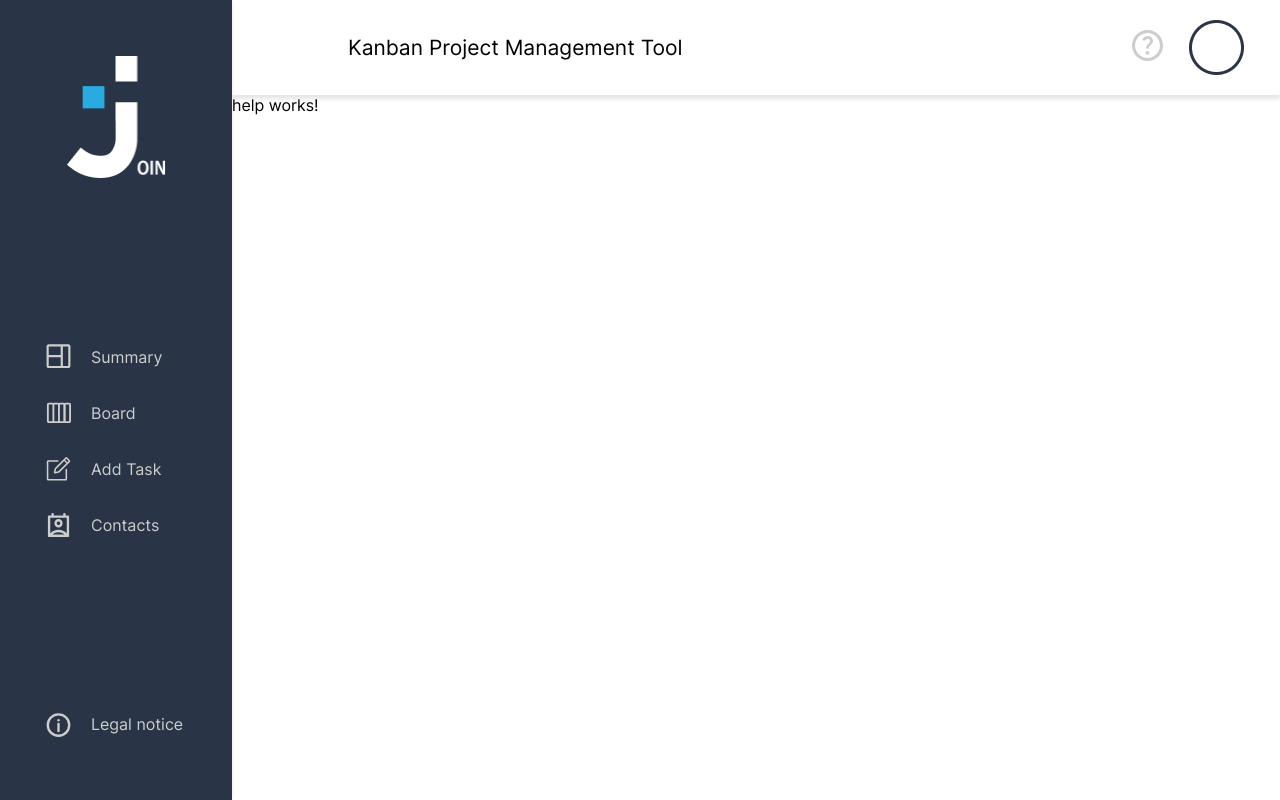
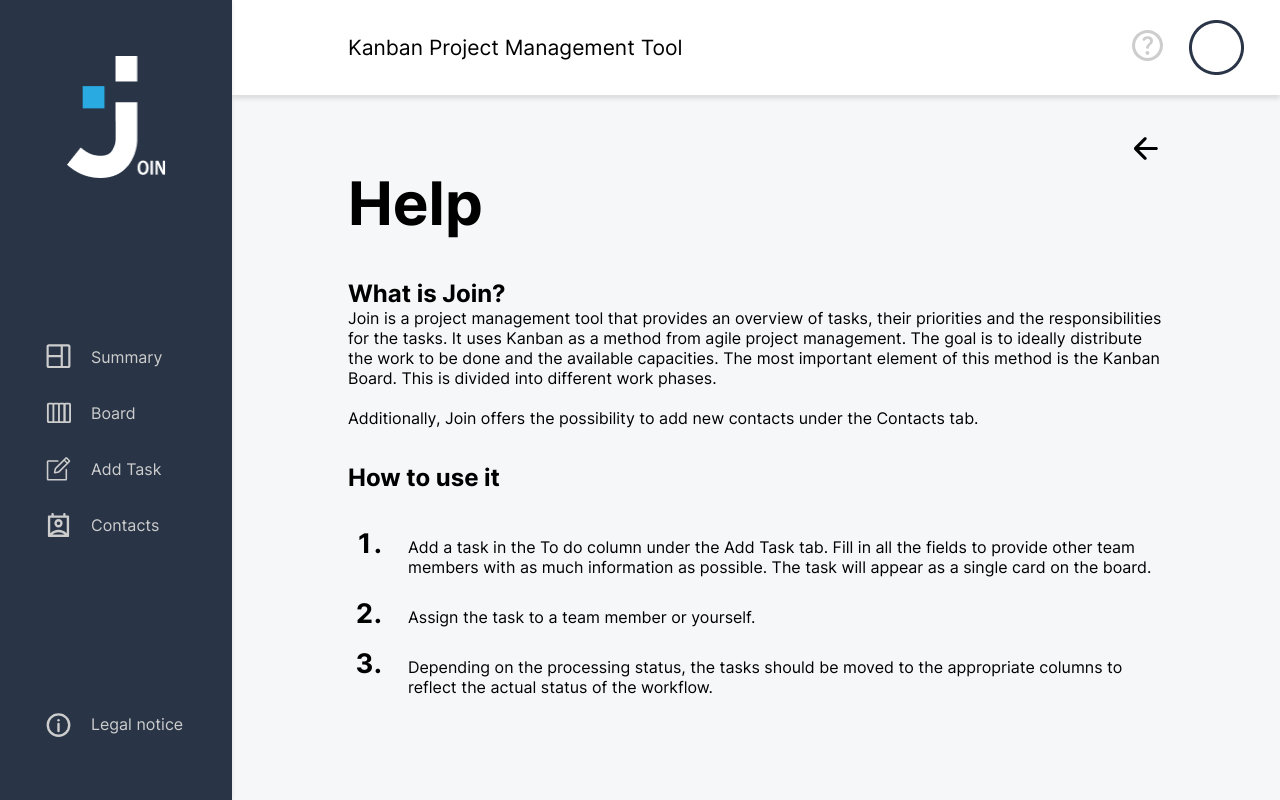
Before and after one commit to BayerTobias/join-frontend-angular17, an Angular app: page /home/help in a window 1280 px wide. Built offline with nearby package versions, Linux system fonts and the light colour scheme; no server answers.

Commit message:
scroll bar / help compoenent

```diff
--- a/src/app/home/components/help/help.component.html
+++ b/src/app/home/components/help/help.component.html
@@ -1 +1,41 @@
-<p>help works!</p>
+<main class="main">
+  <div class="arrow-left">
+    <img
+      (click)="previousPage()"
+      id="arrow-left-icon"
+      class="arrow-left-icon"
+      src="../assets/img/icons/arrow-left.svg"
+    />
+  </div>
+  <h3>Kanban Project Management Tool</h3>
+  <h1>Help</h1>
+  <h2>What is Join?</h2>
+  <p class="help-text">
+    Join is a project management tool that provides an overview of tasks, their
+    priorities and the responsibilities for the tasks. It uses Kanban as a
+    method from agile project management. The goal is to ideally distribute the
+    work to be done and the available capacities. The most important element of
+    this method is the Kanban Board. This is divided into different work phases.
+    <br /><br />Additionally, Join offers the possibility to add new contacts
+    under the Contacts tab.
+  </p>
+  <h2>How to use it</h2>
+  <ol>
+    <li class="help-li">
+      <p class="li-text">
+        Add a task in the To do column under the Add Task tab. Fill in all the
+        fields to provide other team members with as much information as
+        possible. The task will appear as a single card on the board.
+      </p>
+    </li>
+    <li class="help-li">
+      <p class="li-text">Assign the task to a team member or yourself.</p>
+    </li>
+    <li class="help-li">
+      <p class="li-text">
+        Depending on the processing status, the tasks should be moved to the
+        appropriate columns to reflect the actual status of the workflow.
+      </p>
+    </li>
+  </ol>
+</main>
--- a/src/app/home/components/help/help.component.scss
+++ b/src/app/home/components/help/help.component.scss
@@ -0,0 +1,72 @@
+@import "../../../../styles.scss";
+@import "../../../../mixin.scss";
+
+.main {
+  background-color: $bg-color;
+  padding: 35px 116px 35px 116px;
+  width: auto;
+  min-height: calc(100vh - 95px);
+
+  @media screen and (max-width: 850px) {
+    padding: 35px;
+    min-height: unset;
+    overflow-y: auto;
+    height: calc(100vh - 95px - 90px);
+  }
+}
+
+.arrow-left {
+  display: flex;
+  justify-content: flex-end;
+
+  @media screen and (max-width: 850px) {
+    position: absolute;
+    right: 32px;
+    top: 16px;
+  }
+
+  img {
+    cursor: pointer;
+  }
+}
+
+h1 {
+  font-size: 60px;
+  margin: 0 0 40px 0;
+}
+
+h2 {
+  margin: 0;
+}
+
+h3 {
+  display: none;
+
+  @media screen and (max-width: 850px) {
+    display: block;
+    font-size: 16px;
+    font-weight: 400;
+    margin: 0;
+    padding: 20px 0;
+  }
+}
+
+.help-text {
+  margin-bottom: 35px;
+}
+
+ol {
+  margin-top: 35px;
+
+  li {
+    font-size: 27px;
+    font-weight: bold;
+    padding-left: 20px;
+
+    p {
+      font-size: 16px;
+      font-weight: normal;
+      margin-bottom: 20px;
+    }
+  }
+}
--- a/src/app/home/components/help/help.component.ts
+++ b/src/app/home/components/help/help.component.ts
@@ -5,8 +5,10 @@ import { Component } from '@angular/core';
   standalone: true,
   imports: [],
   templateUrl: './help.component.html',
-  styleUrl: './help.component.scss'
+  styleUrl: './help.component.scss',
 })
 export class HelpComponent {
-
+  previousPage() {
+    window.history.back();
+  }
 }
--- a/src/styles.scss
+++ b/src/styles.scss
@@ -39,6 +39,23 @@ $button-box-shadow: 0px 4px 4px 0px rgba(0, 0, 0, 0.25);
   display: none !important;
 }
 
+/* ===== Scrollbar CSS ===== */
+
+/* Chrome, Edge, and Safari */
+*::-webkit-scrollbar {
+  width: 8px;
+}
+
+*::-webkit-scrollbar-track {
+  background: rgba(0, 0, 0, 0.04);
+}
+
+*::-webkit-scrollbar-thumb {
+  background-color: #a8a8a8;
+  border-radius: 16px;
+  border: 4px solid rgba(0, 0, 0, 0.04);
+}
+
 /* inter-regular - latin */
 @font-face {
   font-display: swap; /* Check https://developer.mozilla.org/en-US/docs/Web/CSS/@font-face/font-display for other options. */
```
